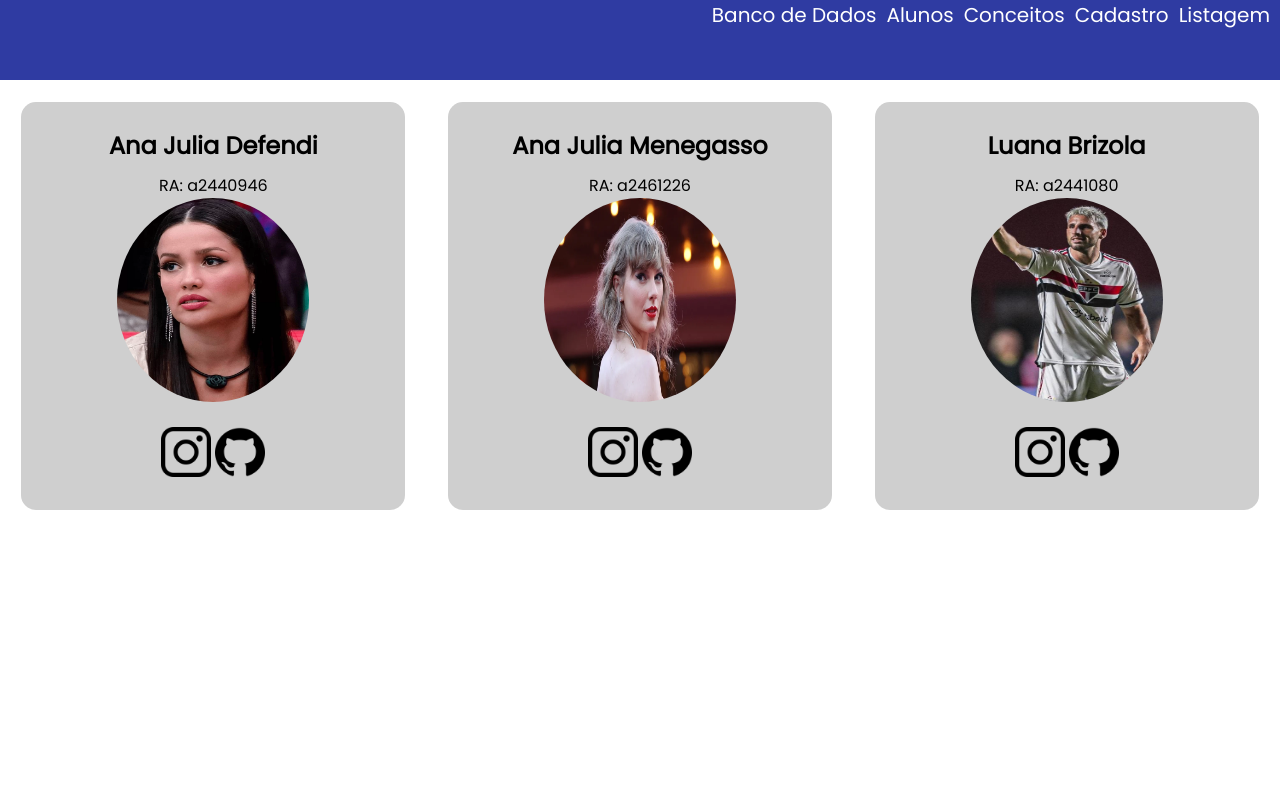
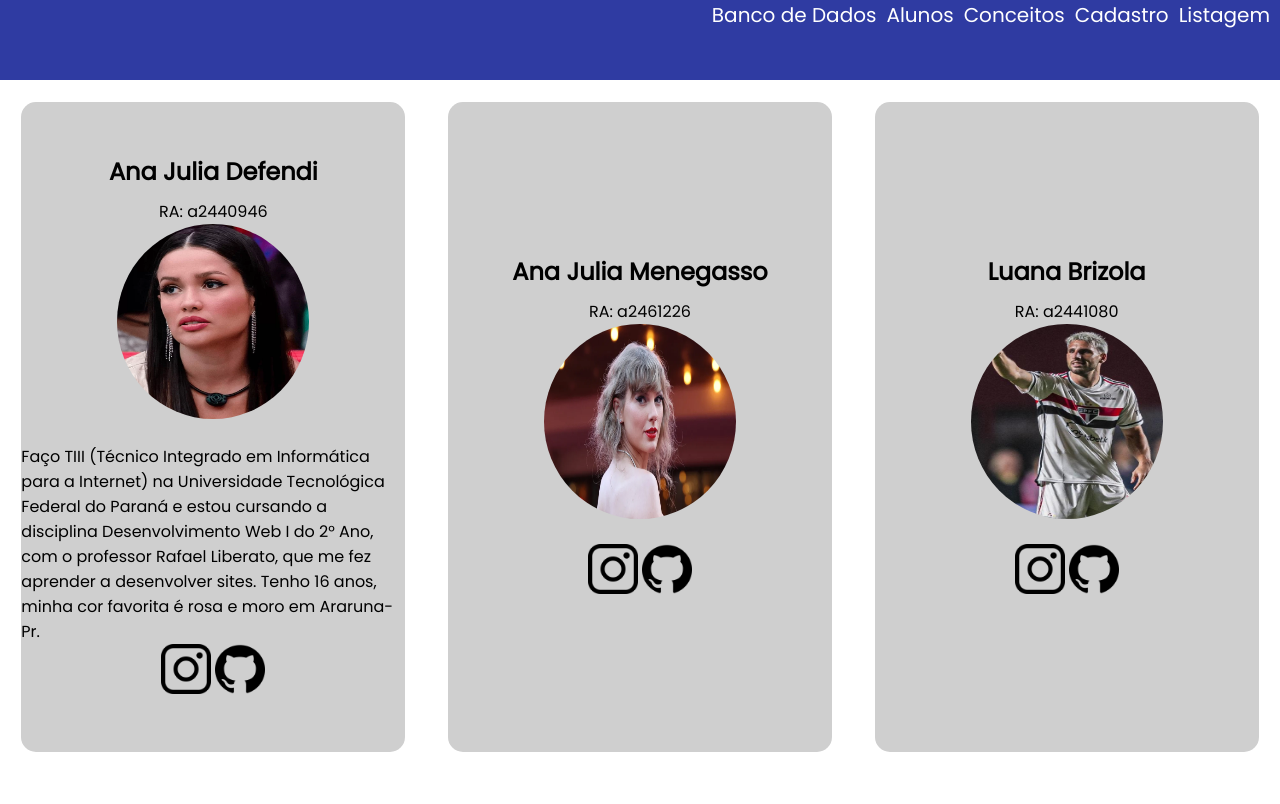
Before and after one commit to defendii/Avalia-o-4-BIm-DW, a Python web app: template flask/templates/alunos.html in a window 1280 px wide. Before the commit the page ends 510 px from the top, so only its background shows below. Run offline with Jinja, Linux system fonts and the light colour scheme; the template is opened without the code that fills it, so the values that code supplies are empty.

Commit message:
defendi alunos flask

```diff
--- a/flask/static/alunos.css
+++ b/flask/static/alunos.css
@@ -205,7 +205,7 @@
     align-items: center;
     background-color: var(--fundo-color);
     border-radius: 15px;
-    height: 100%;
+    height: 650px;
     width: 30%;
 }
 
@@ -250,7 +250,7 @@ h2{
 
 .foto-desktop{
     width: 50%;
-    height: 50%;
+    height: 30%;
     border-radius: 50%;
 }
 
--- a/flask/templates/alunos.html
+++ b/flask/templates/alunos.html
@@ -34,7 +34,7 @@
                         <a href="https://github.com/defendii"><img class="git-mobile" src="{{ url_for('static', filename='Imagens/github.png') }}" alt=""></a>
                     </div>
                 </div>
-                <p>Lorem ipsum dolor sit amet consectetur adipisicing elit. Ea in omnis totam blanditiis libero, maiores quidem mollitia reiciendis, cum expedita voluptate tenetur? Aperiam, repudiandae! Eius nihil eligendi nemo neque ex?</p>
+                <p>Faço TIII (Técnico Integrado em Informática para a Internet) na Universidade Tecnológica Federal do Paraná e estou cursando a disciplina Desenvolvimento Web I do 2° Ano, com o professor Rafael Liberato, que me fez aprender a desenvolver sites. Tenho 16 anos, minha cor favorita é rosa e moro em Araruna-Pr.</p>
             </div><br><br>
 
 
@@ -83,12 +83,18 @@
                     <li>RA: a2440946</li>
                 </ul>
                 <img class="foto-desktop" src="{{ url_for('static', filename='Imagens/defendi.png') }}" alt=""> <br>
+
+                <div>
+                    <p>Faço TIII (Técnico Integrado em Informática para a Internet) na Universidade Tecnológica Federal do Paraná e estou cursando a disciplina Desenvolvimento Web I do 2° Ano, com o professor Rafael Liberato, que me fez aprender a desenvolver sites. Tenho 16 anos, minha cor favorita é rosa e moro em Araruna-Pr.</p>
+                </div>
+
                 <div>
                     <a href="https://../www.instagram.com/anajuliadefendi/"><img class="insta-desktop" src="{{ url_for('static', filename='Imagens/instagram.png') }}" alt=""></a>
                     <a href="https://github.com/defendii"><img class="git-desktop" src="{{ url_for('static', filename='Imagens/github.png') }}" alt=""></a>
                 </div>
 
             </div>
+
             <div class="Menegasso-desktop">
                 <h2>Ana Julia Menegasso</h2>
                 <p>RA: a2461226</p>
```
